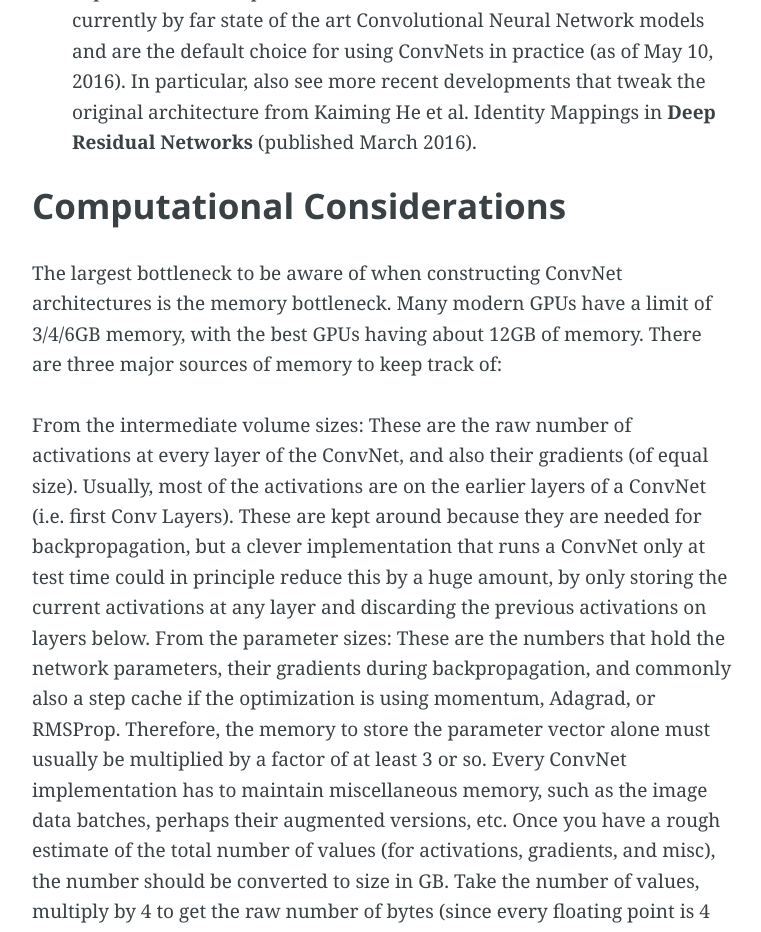
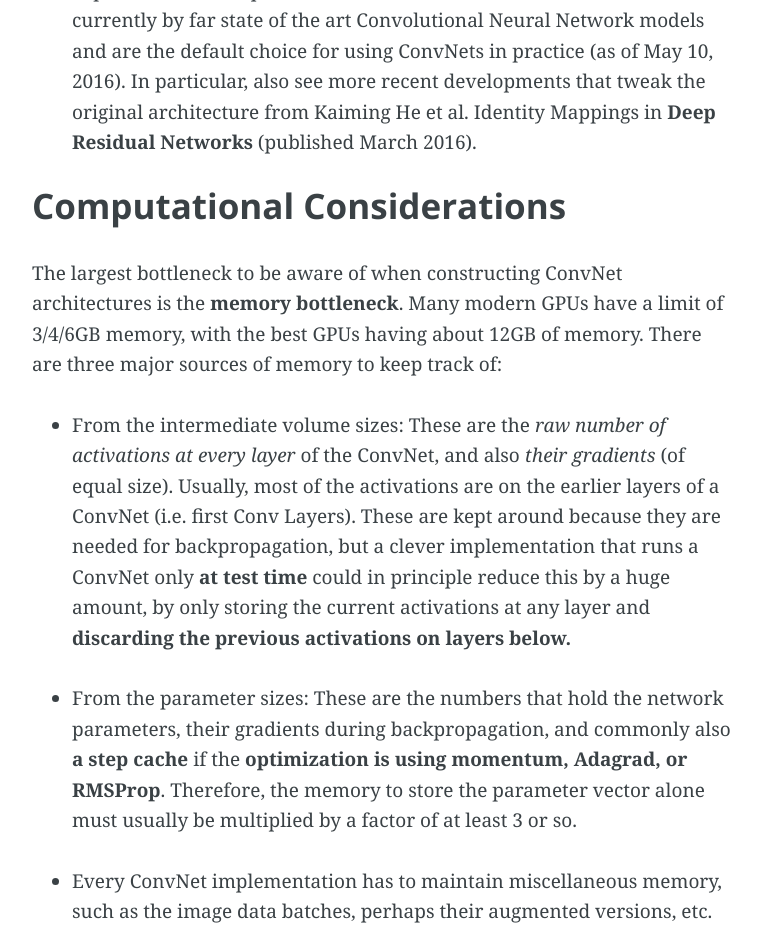
Before and after one commit to xiandong79/xiandong79.github.io, a Jekyll site: the page built from _posts/2017-04-25-cs231n-convolutional-networks.md, in a window 1280 px wide and 1400 px high, scrolled down 9695 px. Shown: the top 932 px of the window, without its empty margins (258-1019 px from the left). Built offline with Jekyll 4.4.1, drawn with Linux system fonts in a browser that asks for light colours; our own code applies the rules of GitHub Pages for plain Markdown files; some of the changed text lies outside the part shown.

Commit message:
memory bottleneck
memory bottleneck

```diff
--- a/_posts/2017-04-25-cs231n-convolutional-networks.md
+++ b/_posts/2017-04-25-cs231n-convolutional-networks.md
@@ -99,12 +99,15 @@ There are several architectures in the field of Convolutional Networks that have
 * ResNet. Residual Network developed by **Kaiming He** et al. was the winner of ILSVRC 2015. It features special skip connections and a heavy use of **batch normalization**. **The architecture is also missing fully connected layers at the end of the network**. The reader is also referred to Kaiming’s presentation (video, slides), and some recent experiments that reproduce these networks in Torch. ResNets are currently by far state of the art Convolutional Neural Network models and are the default choice for using ConvNets in practice (as of May 10, 2016). In particular, also see more recent developments that tweak the original architecture from Kaiming He et al. Identity Mappings in **Deep Residual Networks** (published March 2016).
 
 ### Computational Considerations
-The largest bottleneck to be aware of when constructing ConvNet architectures is the memory bottleneck. Many modern GPUs have a limit of 3/4/6GB memory, with the best GPUs having about 12GB of memory. There are three major sources of memory to keep track of:
+The largest bottleneck to be aware of when constructing ConvNet architectures is the **memory bottleneck**. Many modern GPUs have a limit of 3/4/6GB memory, with the best GPUs having about 12GB of memory. There are three major sources of memory to keep track of:
 
-From the intermediate volume sizes: These are the raw number of activations at every layer of the ConvNet, and also their gradients (of equal size). Usually, most of the activations are on the earlier layers of a ConvNet (i.e. first Conv Layers). These are kept around because they are needed for backpropagation, but a clever implementation that runs a ConvNet only at test time could in principle reduce this by a huge amount, by only storing the current activations at any layer and discarding the previous activations on layers below.
-From the parameter sizes: These are the numbers that hold the network parameters, their gradients during backpropagation, and commonly also a step cache if the optimization is using momentum, Adagrad, or RMSProp. Therefore, the memory to store the parameter vector alone must usually be multiplied by a factor of at least 3 or so.
-Every ConvNet implementation has to maintain miscellaneous memory, such as the image data batches, perhaps their augmented versions, etc.
-Once you have a rough estimate of the total number of values (for activations, gradients, and misc), the number should be converted to size in GB. Take the number of values, multiply by 4 to get the raw number of bytes (since every floating point is 4 bytes, or maybe by 8 for double precision), and then divide by 1024 multiple times to get the amount of memory in KB, MB, and finally GB. If your network doesn’t fit, a common heuristic to “make it fit” is to decrease the batch size, since most of the memory is usually consumed by the activations.
+* From the intermediate volume sizes: These are the *raw number of activations at every layer* of the ConvNet, and also *their gradients* (of equal size). Usually, most of the activations are on the earlier layers of a ConvNet (i.e. first Conv Layers). These are kept around because they are needed for backpropagation, but a clever implementation that runs a ConvNet only **at test time** could in principle reduce this by a huge amount, by only storing the current activations at any layer and **discarding the previous activations on layers below.**
+
+* From the parameter sizes: These are the numbers that hold the network parameters, their gradients during backpropagation, and commonly also **a step cache** if the **optimization is using momentum, Adagrad, or RMSProp**. Therefore, the memory to store the parameter vector alone must usually be multiplied by a factor of at least 3 or so.
+
+* Every ConvNet implementation has to maintain miscellaneous memory, such as the image data batches, perhaps their augmented versions, etc.
+
+Once you have a rough estimate of the total number of values (for activations, gradients, and misc), the number should be converted to **size in GB**. Take the number of values, multiply by 4 to get the raw number of bytes (since every floating point is 4 bytes, or maybe by 8 for double precision), and then divide by 1024 multiple times to get the amount of memory in KB, MB, and finally GB. If your network doesn’t fit, a common heuristic to “make it fit” is to **decrease the batch size**, since most of the memory is usually consumed by the activations.
 
 ### Additional References
 See the [original website](http://cs231n.github.io/convolutional-networks/)
```
Also changed, not shown: 1 other file.
